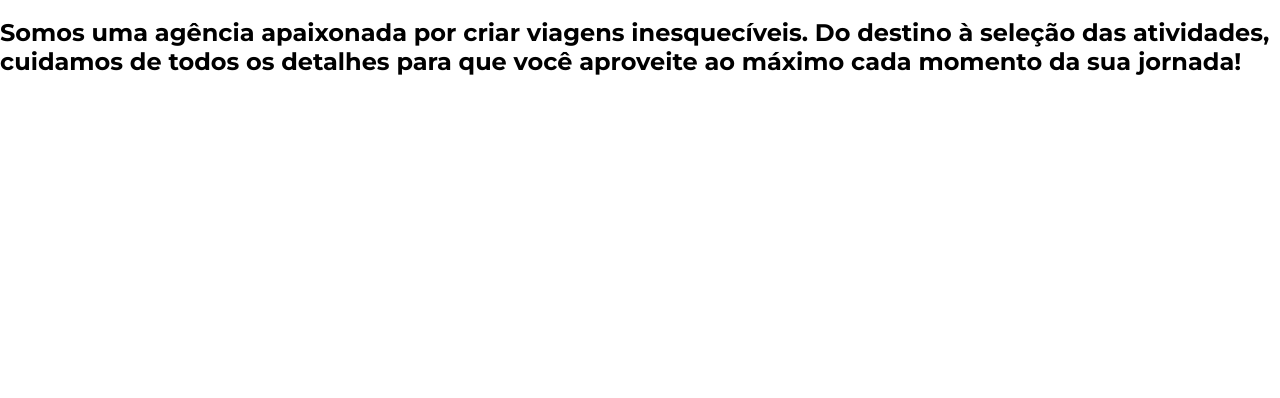
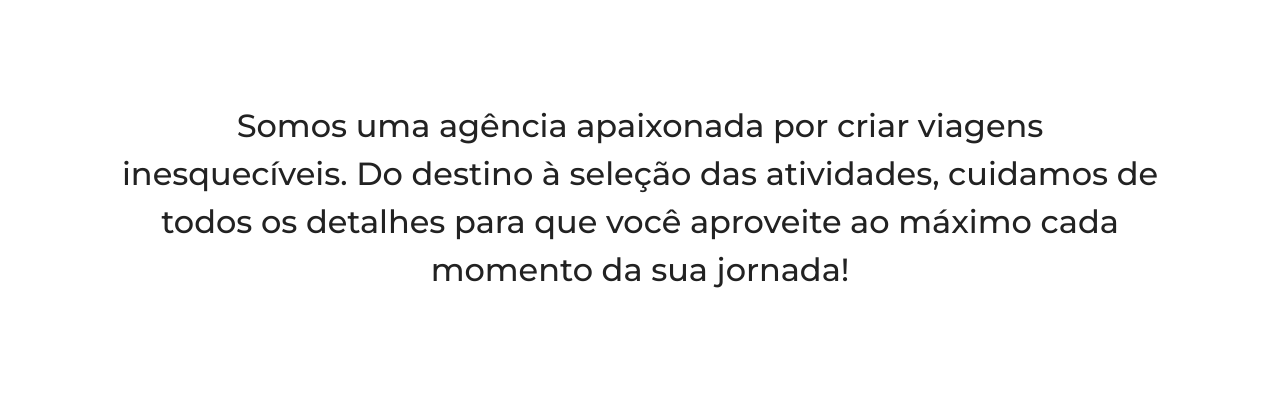
Before and after one commit to RaphaelTortelote/Jornada-Viagens, a plain HTML site: page index.html in a window 1280 px wide. Shown: the part 762-1160 px from the top of the page. Before the commit the page ends 858 px from the top, so only its background shows below. Drawn offline with Linux system fonts and the light colour scheme.

Commit message:
complete hero section

```diff
--- a/Css/hero.css
+++ b/Css/hero.css
@@ -3,6 +3,19 @@
   width: 100%;
   background: url("../img/Mobile/Homepage/Banner\ homepage.png") no-repeat;
   background-size: cover;
+}
+.hero h2{
+    padding: 88px 24px;
+    margin: 0;
+
+    font-family: "Montserrat";
+    font-size: 20px;
+    font-weight: var(--menu-text-weight);
+    color: var(--text-primary-color);
+
+    text-align: center;
+    line-height: 1.5;
+
 }
 @media screen and (min-width: 768px) {
   .hero_img {
@@ -12,6 +25,10 @@
     height: 620px;
     width: 100%;
   }
+  .hero h2{
+    padding: 88px 60px;
+    font-size: 32px;
+}
 }
 @media screen and (min-width: 1024px) {
       .hero_img {
@@ -21,4 +38,9 @@
     height: 620px;
     width: 100%;
   }
+  .hero h2{
+    padding: 104px 120px;
+    font-size: 32px;
+
 }
+}
```
